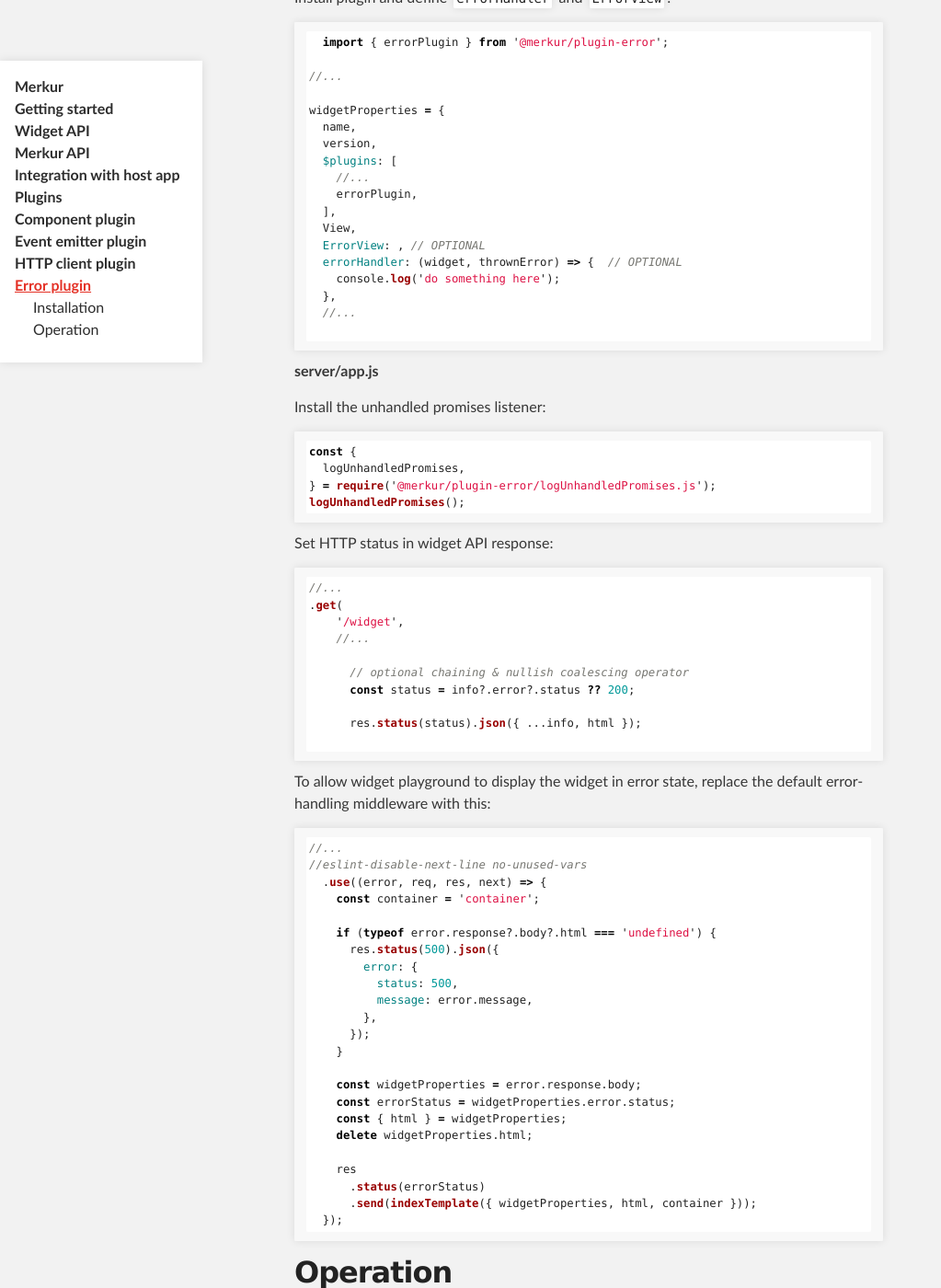
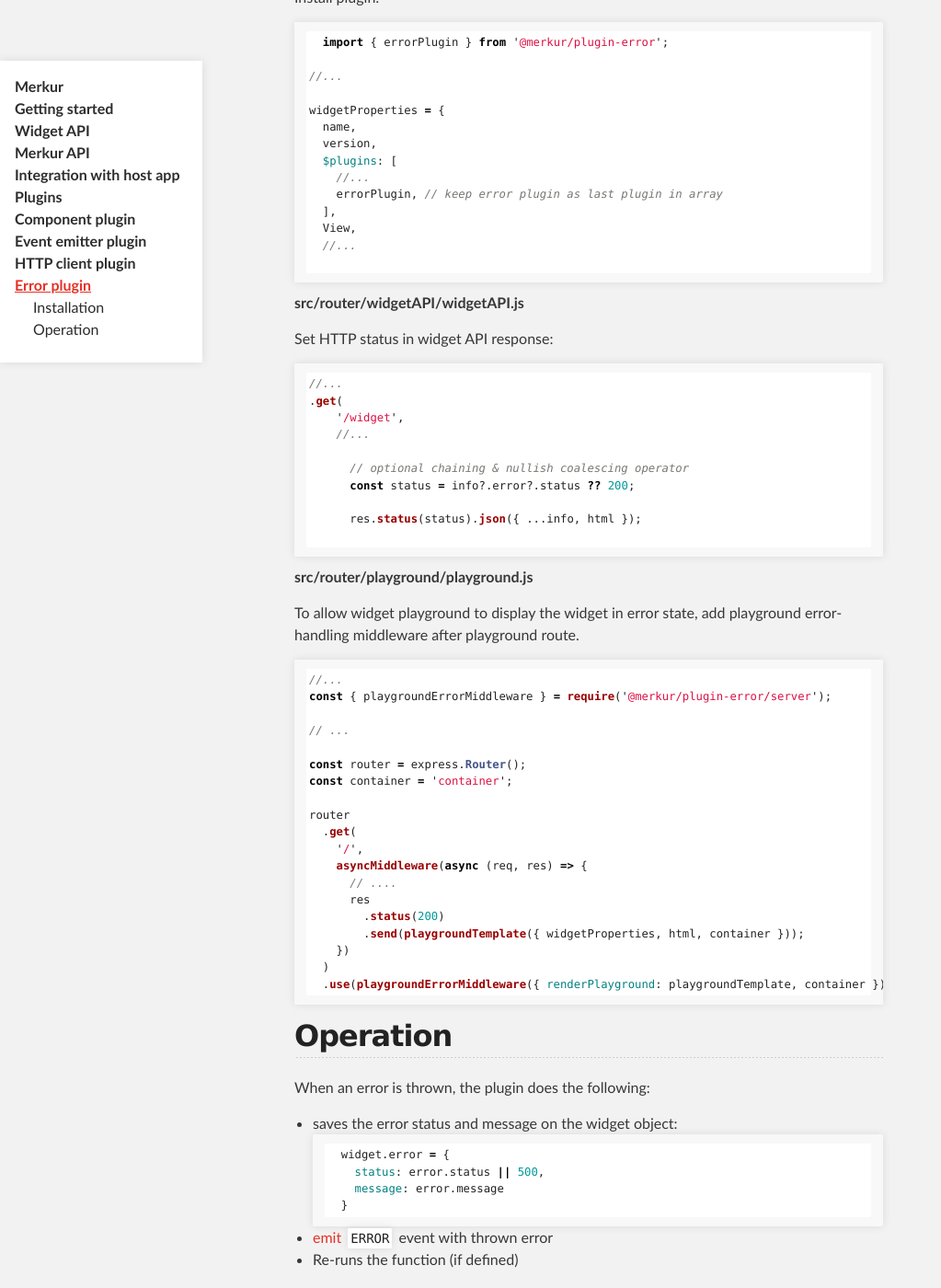
Before and after one commit to mjancarik/merkur, a Jekyll site: the page built from docs/docs/error-plugin.md, in a window 1280 px wide and 1400 px high, scrolled down 508 px. Shown: the whole window at 92% size, without its empty margins (0-1023 px from the left). Built offline with Jekyll 4.4.1, drawn with Linux system fonts in a browser that asks for light colours; some of the changed text lies outside the part shown.

Commit message:
docs: ✏️ update documentation for @merkur/plugin-error

````diff
--- a/docs/docs/error-plugin.md
+++ b/docs/docs/error-plugin.md
@@ -21,7 +21,7 @@
 
 **src/widget.js**
 
-Install plugin and define `errorHandler` and `ErrorView`:
+Install plugin:
 
 ```javascript
   import { errorPlugin } from '@merkur/plugin-error';
@@ -33,26 +33,14 @@
   version,
   $plugins: [
     //...
-    errorPlugin,
+    errorPlugin, // keep error plugin as last plugin in array
   ],
   View,
-  ErrorView: , // OPTIONAL
-  errorHandler: (widget, thrownError) => {  // OPTIONAL
-    console.log('do something here');
-  },
   //...
 
 ```
-**server/app.js**
 
-Install the unhandled promises listener:
-
-```javascript
-const {
-  logUnhandledPromises,
-} = require('@merkur/plugin-error/logUnhandledPromises.js');
-logUnhandledPromises();
-```
+**src/router/widgetAPI/widgetAPI.js**
 
 Set HTTP status in widget API response:
 
@@ -69,32 +57,30 @@
 
 ```
 
-To allow widget playground to display the widget in error state, replace the default error-handling middleware with this:
+**src/router/playground/playground.js**
+
+To allow widget playground to display the widget in error state, add playground error-handling middleware after playground route.
 
 ```javascript
 //...
-//eslint-disable-next-line no-unused-vars
-  .use((error, req, res, next) => {
-    const container = 'container';
+const { playgroundErrorMiddleware } = require('@merkur/plugin-error/server');
 
-    if (typeof error.response?.body?.html === 'undefined') {
-      res.status(500).json({
-        error: {
-          status: 500,
-          message: error.message,
-        },
-      });
-    }
+// ...
 
-    const widgetProperties = error.response.body;
-    const errorStatus = widgetProperties.error.status;
-    const { html } = widgetProperties;
-    delete widgetProperties.html;
+const router = express.Router();
+const container = 'container';
 
-    res
-      .status(errorStatus)
-      .send(indexTemplate({ widgetProperties, html, container }));
-  });
+router
+  .get(
+    '/',
+    asyncMiddleware(async (req, res) => {
+      // ....
+      res
+        .status(200)
+        .send(playgroundTemplate({ widgetProperties, html, container }));
+    })
+  )
+  .use(playgroundErrorMiddleware({ renderPlayground: playgroundTemplate, container }))
 ```
 
 ## Operation
@@ -108,21 +94,10 @@
       message: error.message
     }
   ```
-* runs the `errorHandler` function (if defined)
-* switches `View` for `ErrorView` and re-runs the function (if defined)
+* [emit]({{ 'docs/event-emitter-plugin#emit' | relative_url }}) `ERROR` event with thrown error
+* Re-runs the function (if defined)
 
 The error object is available everywhere in the widget, as well as to the host application.
-
-### errorHandler
-
-If defined, the `errorHandler` is called with `widget` and the original thrown `Error`.
-
-### ErrorView
-
-If `ErrorView` is defined on the `widget` object, the plugin will automatically swap it for default `View` and call the `mount()` function again to render it.
-
-If you do not use `View` for rendering widget HTML, you can either not define `ErrorView`(no substitution and re-render will be done), or set it to an arbitrary value - in which case you must assure that it avoids the error somehow (you can use the `widget.error` object).
-
 
 ## Limitations
 
````
Also changed, not shown: docs/docs/getting-started.md (+17 -3 lines), docs/docs/plugins.md (+3 -2 lines).
